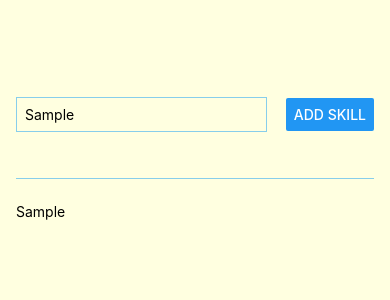
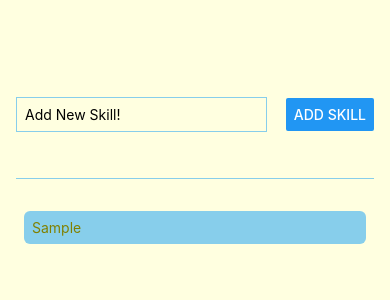
Before and after one commit to daydin14/capstone-frontend, a React Native app in the folder CapstoneApp/: screen / in a window 390 px wide. Both pictures are taken after typing "Sample" into the empty fields and a click on the button "ADD SKILL". Shown: the top 300 px of the page. Built offline with nearby package versions, Linux system fonts and the light colour scheme.

Commit message:
Dev Skills List adds

```diff
--- a/CapstoneApp/app/screens/Main.js
+++ b/CapstoneApp/app/screens/Main.js
@@ -1,32 +1,32 @@
-import { StyleSheet, Text, View, Button, TextInput } from "react-native";
+import { StyleSheet, View, FlatList } from "react-native";
 import { useState } from "react";
 
+import SkillItem from "../../components/SkillItem";
+import SkillInput from "../../components/SkillInput";
+
 export default function Main(props) {
-  const [state, setState] = useState("");
   const [skills, setSkill] = useState([]);
 
-  function skillInputHandler(input) {
-    setState(input);
-  }
-
-  function addSkillHandler() {
-    setSkill((currentSkill) => [...currentSkill, state]);
+  function addSkillHandler(state) {
+    setSkill((currentSkill) => [
+      ...currentSkill,
+      { text: state, id: Math.random().toString() },
+    ]);
   }
 
   return (
     <View style={styles.appContainer}>
-      <View style={styles.input}>
-        <TextInput
-          style={styles.textInput}
-          placeholder="Add New Skill!"
-          onChangeText={skillInputHandler}
+      <SkillInput onAddSkill={addSkillHandler} />
+      <View style={styles.skills}>
+        <FlatList
+          data={skills}
+          renderItem={(itemData) => {
+            return <SkillItem text={itemData.item.text} />;
+          }}
+          keyExtractor={(item, index) => {
+            return item.id;
+          }}
         />
-        <Button title="Add Skill" onPress={addSkillHandler} />
-      </View>
-      <View style={styles.skills}>
-        {skills.map((skill) => (
-          <Text key={skill}>{skill}</Text>
-        ))}
       </View>
     </View>
   );
@@ -38,22 +38,7 @@ const styles = StyleSheet.create({
     paddingTop: 50,
     paddingHorizontal: 16,
   },
-  input: {
-    flex: 1,
-    flexDirection: "row",
-    justifyContent: "space-between",
-    alignItems: "center",
-    marginBottom: 24,
-    borderBottomWidth: 1,
-    borderBottomColor: "skyblue",
-  },
-  textInput: {
-    borderWidth: 1,
-    borderColor: "skyblue",
-    width: "70%",
-    marginRight: 8,
-    padding: 8,
-  },
+
   skills: {
     flex: 5,
   },
--- /dev/null
+++ b/CapstoneApp/components/SkillInput.js
@@ -0,0 +1,48 @@
+import { StyleSheet, View, TextInput, Button } from "react-native";
+import { useState } from "react";
+
+function SkillInput(props) {
+  const [state, setState] = useState("");
+
+  function skillInputHandler(input) {
+    setState(input);
+  }
+
+  function addSkillHandler() {
+    props.onAddSkill(state);
+    setState("");
+  }
+
+  return (
+    <View style={styles.input}>
+      <TextInput
+        style={styles.textInput}
+        placeholder="Add New Skill!"
+        onChangeText={skillInputHandler}
+        value={state}
+      />
+      <Button title="Add Skill" onPress={addSkillHandler} />
+    </View>
+  );
+}
+
+const styles = StyleSheet.create({
+  input: {
+    flex: 1,
+    flexDirection: "row",
+    justifyContent: "space-between",
+    alignItems: "center",
+    marginBottom: 24,
+    borderBottomWidth: 1,
+    borderBottomColor: "skyblue",
+  },
+  textInput: {
+    borderWidth: 1,
+    borderColor: "skyblue",
+    width: "70%",
+    marginRight: 8,
+    padding: 8,
+  },
+});
+
+export default SkillInput;
--- /dev/null
+++ b/CapstoneApp/components/SkillItem.js
@@ -0,0 +1,24 @@
+import { StyleSheet, View, Text } from "react-native";
+
+function SkillItem(props) {
+  return (
+    <View style={styles.skill}>
+      <Text style={styles.skillText}>{props.text}</Text>
+    </View>
+  );
+}
+
+const styles = StyleSheet.create({
+  skill: {
+    margin: 8,
+    padding: 8,
+    borderRadius: 6,
+    backgroundColor: "skyblue",
+  },
+
+  skillText: {
+    color: "olive",
+  },
+});
+
+export default SkillItem;
```
